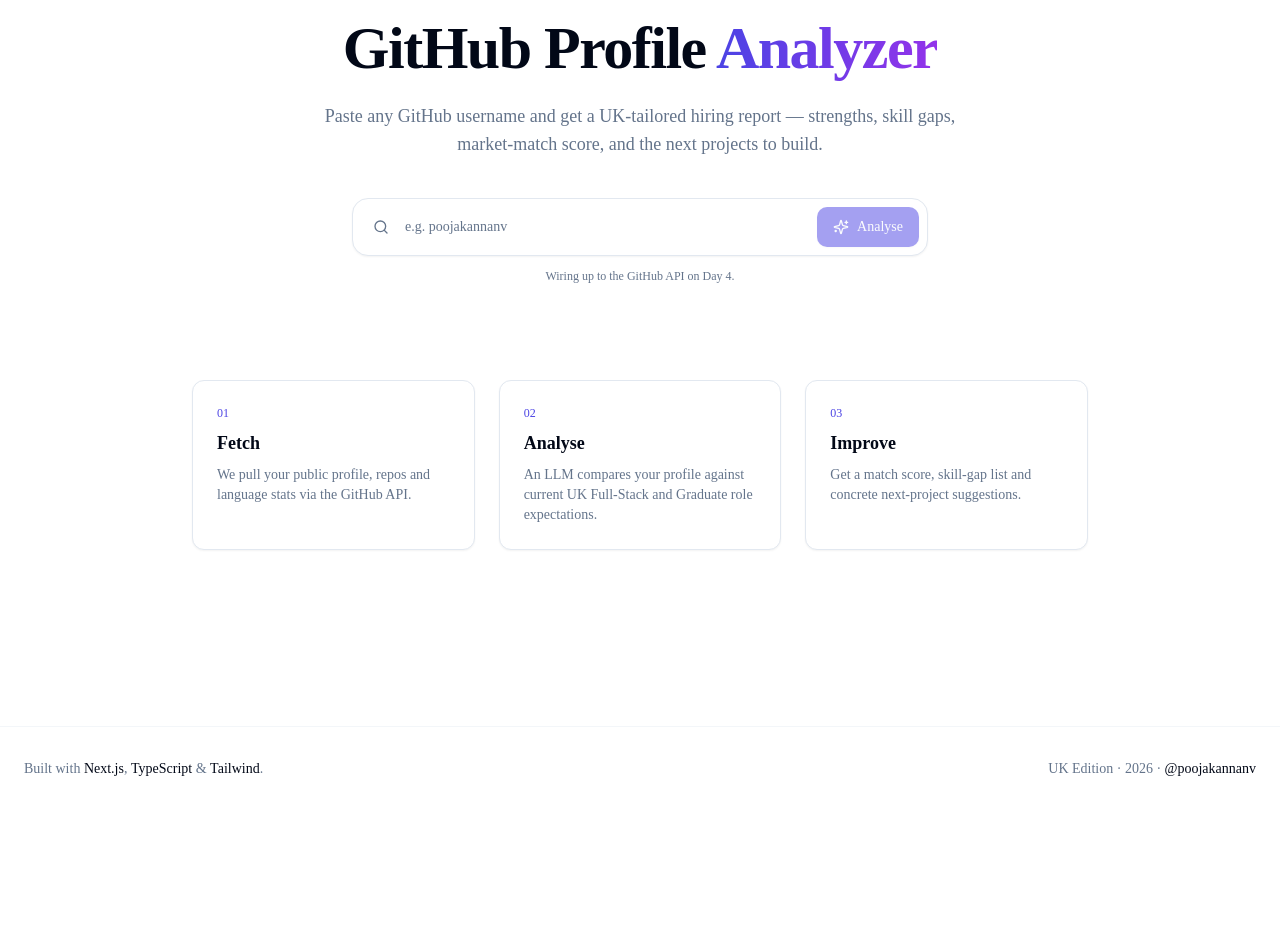
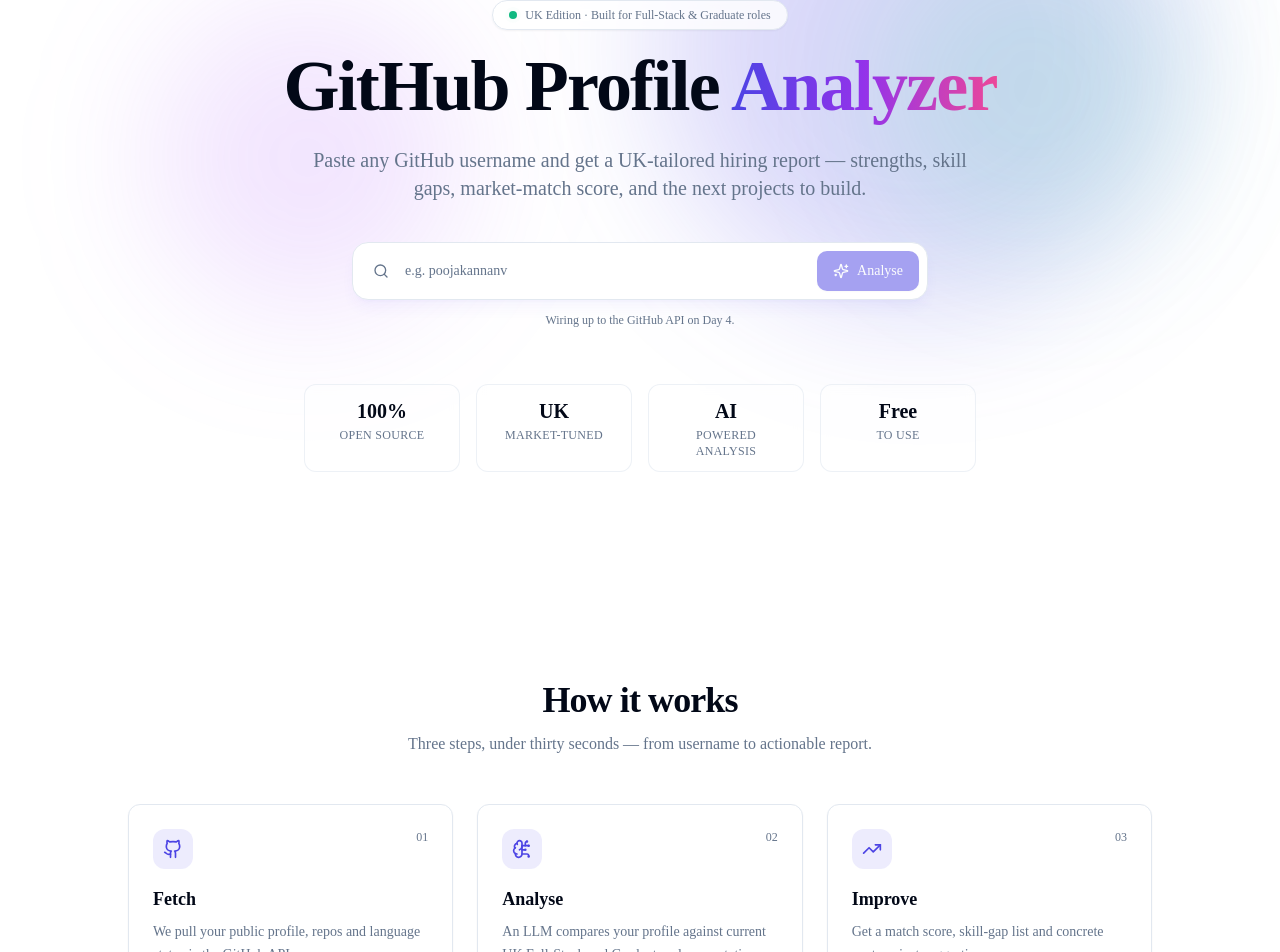
Before and after one commit to poojakannanv/github-profile-analyzer, a Next.js app: page / in a window 1280 px wide. Shown: the part 169-1121 px from the top of the page. Before the commit the page ends 980 px from the top, so only its background shows below. Built offline with nearby package versions, Linux system fonts and the light colour scheme.

Commit message:
feat: add hero section

```diff
--- a/app/globals.css
+++ b/app/globals.css
@@ -91,3 +91,27 @@
 ::-webkit-scrollbar-thumb:hover {
   background: hsl(var(--muted-foreground) / 0.5);
 }
+
+/* Hero gradient blob animation — slow, ambient drift */
+@keyframes blob {
+  0%,
+  100% {
+    transform: translate(0, 0) scale(1);
+  }
+  33% {
+    transform: translate(30px, -20px) scale(1.05);
+  }
+  66% {
+    transform: translate(-20px, 20px) scale(0.95);
+  }
+}
+.animate-blob {
+  animation: blob 18s ease-in-out infinite;
+}
+
+/* Respect users who prefer reduced motion */
+@media (prefers-reduced-motion: reduce) {
+  .animate-blob {
+    animation: none;
+  }
+}
--- a/app/page.tsx
+++ b/app/page.tsx
@@ -1,88 +1,11 @@
-import { Search, Sparkles } from "lucide-react";
-import { Button } from "@/components/ui/button";
+import { Hero } from "@/components/Hero";
+import { HowItWorks } from "@/components/HowItWorks";
 
 export default function Home() {
   return (
-    <section className="container flex flex-col items-center justify-center px-6 py-20 text-center">
-      <div className="mb-5 inline-flex items-center gap-2 rounded-full border border-border bg-card px-4 py-1.5 text-xs font-medium text-muted-foreground shadow-sm">
-        <span className="h-2 w-2 rounded-full bg-emerald-500" />
-        UK Edition · Built for Full-Stack &amp; Graduate roles
-      </div>
-
-      <h1 className="max-w-3xl text-balance text-5xl font-bold tracking-tight sm:text-6xl">
-        GitHub Profile{" "}
-        <span className="bg-gradient-to-r from-primary to-purple-600 bg-clip-text text-transparent">
-          Analyzer
-        </span>
-      </h1>
-
-      <p className="mt-6 max-w-2xl text-pretty text-lg text-muted-foreground">
-        Paste any GitHub username and get a UK-tailored hiring report — strengths,
-        skill gaps, market-match score, and the next projects to build.
-      </p>
-
-      {/* TODO Day 4: Replace with the real <SearchForm /> client component */}
-      <div className="mt-10 w-full max-w-xl">
-        <div className="flex items-center gap-2 rounded-2xl border border-border bg-card p-2 shadow-sm">
-          <Search
-            className="ml-3 h-4 w-4 shrink-0 text-muted-foreground"
-            aria-hidden="true"
-          />
-          <input
-            type="text"
-            placeholder="e.g. poojakannanv"
-            className="flex-1 bg-transparent px-2 py-2 text-sm text-foreground placeholder:text-muted-foreground focus:outline-none"
-            disabled
-            aria-label="GitHub username"
-          />
-          <Button size="default" disabled>
-            <Sparkles className="h-4 w-4" />
-            Analyse
-          </Button>
-        </div>
-        <p className="mt-3 text-xs text-muted-foreground">
-          Wiring up to the GitHub API on Day 4.
-        </p>
-      </div>
-
-      <div
-        id="how-it-works"
-        className="mt-24 grid w-full max-w-4xl gap-6 text-left sm:grid-cols-3"
-      >
-        <FeatureCard
-          step="01"
-          title="Fetch"
-          body="We pull your public profile, repos and language stats via the GitHub API."
-        />
-        <FeatureCard
-          step="02"
-          title="Analyse"
-          body="An LLM compares your profile against current UK Full-Stack and Graduate role expectations."
-        />
-        <FeatureCard
-          step="03"
-          title="Improve"
-          body="Get a match score, skill-gap list and concrete next-project suggestions."
-        />
-      </div>
-    </section>
+    <>
+      <Hero />
+      <HowItWorks />
+    </>
   );
 }
-
-function FeatureCard({
-  step,
-  title,
-  body,
-}: {
-  step: string;
-  title: string;
-  body: string;
-}) {
-  return (
-    <div className="rounded-xl border border-border bg-card p-6 shadow-sm transition-shadow hover:shadow-md">
-      <div className="font-mono text-xs text-primary">{step}</div>
-      <h3 className="mt-2 text-lg font-semibold">{title}</h3>
-      <p className="mt-2 text-sm text-muted-foreground">{body}</p>
-    </div>
-  );
-}
--- /dev/null
+++ b/components/Hero.tsx
@@ -0,0 +1,100 @@
+import { Search, Sparkles } from "lucide-react";
+import { Button } from "@/components/ui/button";
+
+/**
+ * Landing hero — headline, tagline, search affordance and a trust strip.
+ * The search form is rendered as a disabled placeholder until Day 4,
+ * when it becomes a real client component wired to /api/analyze.
+ */
+export function Hero() {
+  return (
+    <section className="relative overflow-hidden">
+      {/* Decorative gradient blobs */}
+      <div
+        aria-hidden="true"
+        className="pointer-events-none absolute inset-0 -z-10"
+      >
+        <div className="absolute left-1/2 top-[-10%] h-[500px] w-[500px] -translate-x-1/2 rounded-full bg-primary/20 blur-3xl animate-blob" />
+        <div className="absolute left-[10%] top-[20%] h-[300px] w-[300px] rounded-full bg-purple-500/15 blur-3xl animate-blob [animation-delay:2s]" />
+        <div className="absolute right-[10%] top-[10%] h-[300px] w-[300px] rounded-full bg-emerald-400/15 blur-3xl animate-blob [animation-delay:4s]" />
+      </div>
+
+      <div className="container flex flex-col items-center justify-center px-6 py-20 text-center sm:py-28">
+        <div className="mb-5 inline-flex items-center gap-2 rounded-full border border-border bg-card/80 px-4 py-1.5 text-xs font-medium text-muted-foreground shadow-sm backdrop-blur">
+          <span className="relative flex h-2 w-2">
+            <span className="absolute inline-flex h-full w-full animate-ping rounded-full bg-emerald-500 opacity-75" />
+            <span className="relative inline-flex h-2 w-2 rounded-full bg-emerald-500" />
+          </span>
+          UK Edition · Built for Full-Stack &amp; Graduate roles
+        </div>
+
+        <h1 className="max-w-3xl text-balance text-5xl font-bold tracking-tight sm:text-6xl lg:text-7xl">
+          GitHub Profile{" "}
+          <span className="bg-gradient-to-r from-primary via-purple-600 to-pink-500 bg-clip-text text-transparent">
+            Analyzer
+          </span>
+        </h1>
+
+        <p className="mt-6 max-w-2xl text-pretty text-lg leading-relaxed text-muted-foreground sm:text-xl">
+          Paste any GitHub username and get a UK-tailored hiring report —
+          strengths, skill gaps, market-match score, and the next projects to
+          build.
+        </p>
+
+        {/* Search affordance — fully wired on Day 4 */}
+        <div className="mt-10 w-full max-w-xl">
+          <div className="flex items-center gap-2 rounded-2xl border border-border bg-card p-2 shadow-lg shadow-primary/5">
+            <Search
+              className="ml-3 h-4 w-4 shrink-0 text-muted-foreground"
+              aria-hidden="true"
+            />
+            <input
+              type="text"
+              placeholder="e.g. poojakannanv"
+              className="flex-1 bg-transparent px-2 py-2 text-sm text-foreground placeholder:text-muted-foreground focus:outline-none"
+              disabled
+              aria-label="GitHub username"
+            />
+            <Button size="default" disabled>
+              <Sparkles className="h-4 w-4" />
+              Analyse
+            </Button>
+          </div>
+          <p className="mt-3 text-xs text-muted-foreground">
+            Wiring up to the GitHub API on Day 4.
+          </p>
+        </div>
+
+        {/* Trust strip — small but adds credibility */}
+        <TrustStrip />
+      </div>
+    </section>
+  );
+}
+
+function TrustStrip() {
+  const stats = [
+    { value: "100%", label: "Open source" },
+    { value: "UK", label: "Market-tuned" },
+    { value: "AI", label: "Powered analysis" },
+    { value: "Free", label: "To use" },
+  ];
+
+  return (
+    <div className="mt-14 grid w-full max-w-2xl grid-cols-2 gap-4 sm:grid-cols-4">
+      {stats.map((stat) => (
+        <div
+          key={stat.label}
+          className="rounded-lg border border-border/60 bg-card/40 px-4 py-3 backdrop-blur-sm"
+        >
+          <div className="text-xl font-semibold text-foreground">
+            {stat.value}
+          </div>
+          <div className="mt-0.5 text-xs uppercase tracking-wide text-muted-foreground">
+            {stat.label}
+          </div>
+        </div>
+      ))}
+    </div>
+  );
+}
--- /dev/null
+++ b/components/HowItWorks.tsx
@@ -0,0 +1,73 @@
+import { Github, BrainCircuit, TrendingUp } from "lucide-react";
+import type { LucideIcon } from "lucide-react";
+
+const steps: {
+  step: string;
+  icon: LucideIcon;
+  title: string;
+  body: string;
+}[] = [
+  {
+    step: "01",
+    icon: Github,
+    title: "Fetch",
+    body: "We pull your public profile, repos and language stats via the GitHub API.",
+  },
+  {
+    step: "02",
+    icon: BrainCircuit,
+    title: "Analyse",
+    body: "An LLM compares your profile against current UK Full-Stack and Graduate role expectations.",
+  },
+  {
+    step: "03",
+    icon: TrendingUp,
+    title: "Improve",
+    body: "Get a match score, skill-gap list and concrete next-project suggestions.",
+  },
+];
+
+export function HowItWorks() {
+  return (
+    <section
+      id="how-it-works"
+      className="container px-6 py-16 sm:py-24"
+      aria-labelledby="how-it-works-heading"
+    >
+      <div className="mx-auto max-w-2xl text-center">
+        <h2
+          id="how-it-works-heading"
+          className="text-3xl font-bold tracking-tight sm:text-4xl"
+        >
+          How it works
+        </h2>
+        <p className="mt-3 text-muted-foreground">
+          Three steps, under thirty seconds — from username to actionable
+          report.
+        </p>
+      </div>
+
+      <div className="mx-auto mt-12 grid max-w-5xl gap-6 sm:grid-cols-3">
+        {steps.map(({ step, icon: Icon, title, body }) => (
+          <article
+            key={step}
+            className="group rounded-xl border border-border bg-card p-6 shadow-sm transition-all hover:border-primary/40 hover:shadow-md"
+          >
+            <div className="flex items-start justify-between">
+              <span className="flex h-10 w-10 items-center justify-center rounded-lg bg-primary/10 text-primary transition-colors group-hover:bg-primary group-hover:text-primary-foreground">
+                <Icon className="h-5 w-5" aria-hidden="true" />
+              </span>
+              <span className="font-mono text-xs text-muted-foreground">
+                {step}
+              </span>
+            </div>
+            <h3 className="mt-4 text-lg font-semibold">{title}</h3>
+            <p className="mt-2 text-sm leading-relaxed text-muted-foreground">
+              {body}
+            </p>
+          </article>
+        ))}
+      </div>
+    </section>
+  );
+}
```
